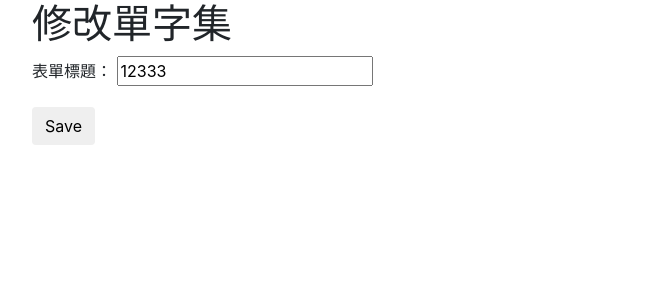
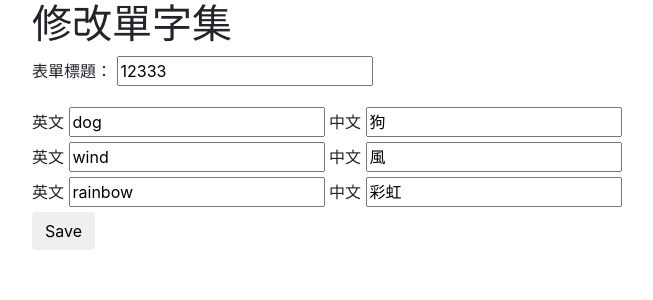
Before and after one commit to SIRLA-FJULIS/Word_Card, a Django app: page /set/28/edit/ in a window 1280 px wide. Shown: the part 56-356 px from the top of the page, without its empty margins (53-706 px from the left). Run offline with Django 3.2, Linux system fonts and the light colour scheme; data comes from the database, SQL or seed files in the repository; both versions use the stored data as it was after the commit; some libraries are stand-ins or nearby versions.

Commit message:
card edit page strengthen

```diff
--- a/word_card/templates/card_edit.html
+++ b/word_card/templates/card_edit.html
@@ -7,6 +7,14 @@
 <form action="." method="POST" class="Set-form">
     {% csrf_token %}
     {{ set_form.as_p }}
+    {% for words in word_list %}
+        <div>
+            <label for='word'>英文</label>
+            <input type='text' id='word' name='word' value="{{ words.word }}">
+            <label for='chinese'>中文</label>
+            <input type='text' id='chinese' name='chinese' value="{{ words.chinese }}">
+        </div>
+    {% endfor %}
     <button type="submit" class="save btn btn-default">Save</button>
 </form>
 {% endblock%}
--- a/word_card/templates/cards.html
+++ b/word_card/templates/cards.html
@@ -78,7 +78,8 @@
 </style>
 {% endblock %}
 {% block content %}
-<a href="{% url 'set_new' %}" class="btn btn-warning mt-5">新增單字</a>
+<a href="{% url 'set_edit' pk=set.pk %}" class="btn btn-warning mt-5">新增、修改單字</a>
+<a href="{% url 'set_delete' pk=set.pk%}" class="btn btn-warning mt-5"">删除單字集</a>
 <div class="group Offercards text-center m-auto">
     {% csrf_token %}
     {% for word in word_list %}
--- a/word_card/word_set/views.py
+++ b/word_card/word_set/views.py
@@ -45,20 +45,22 @@ def set_new(request):
 
 def set_edit(request, pk):
     set = get_object_or_404(Set, pk=pk)
+    word_list = set.word_set.all()
     if request.method == "POST":
         set_form = SetForm(request.POST, instance=set)
-        word_list = set.word_set.all()
-        for i in word_list:
-            print(i.word)
-            print(i.chinese)
         if set_form.is_valid():
             set = set_form.save(commit=False)
-            # set.author = request.user #加上這句就不行
             set.save()
+            word_list.delete()
+            word = request.POST.getlist('word')
+            chinese = request.POST.getlist('chinese')
+            for w, c in zip(word, chinese):
+                words = Word(word_set = set, word = w, chinese = c)
+                words.save()
             return redirect('cards', pk=set.pk)
     else:
         set_form = SetForm(instance=set)
-    return render(request, 'card_edit.html', {'set_form':set_form})
+    return render(request, 'card_edit.html', {'set_form':set_form, 'word_list':word_list})
 
 def set_delete(request, pk):
     set = Set.objects.get(pk=pk)
```
Also changed, not shown: word_card/db.sqlite3.
